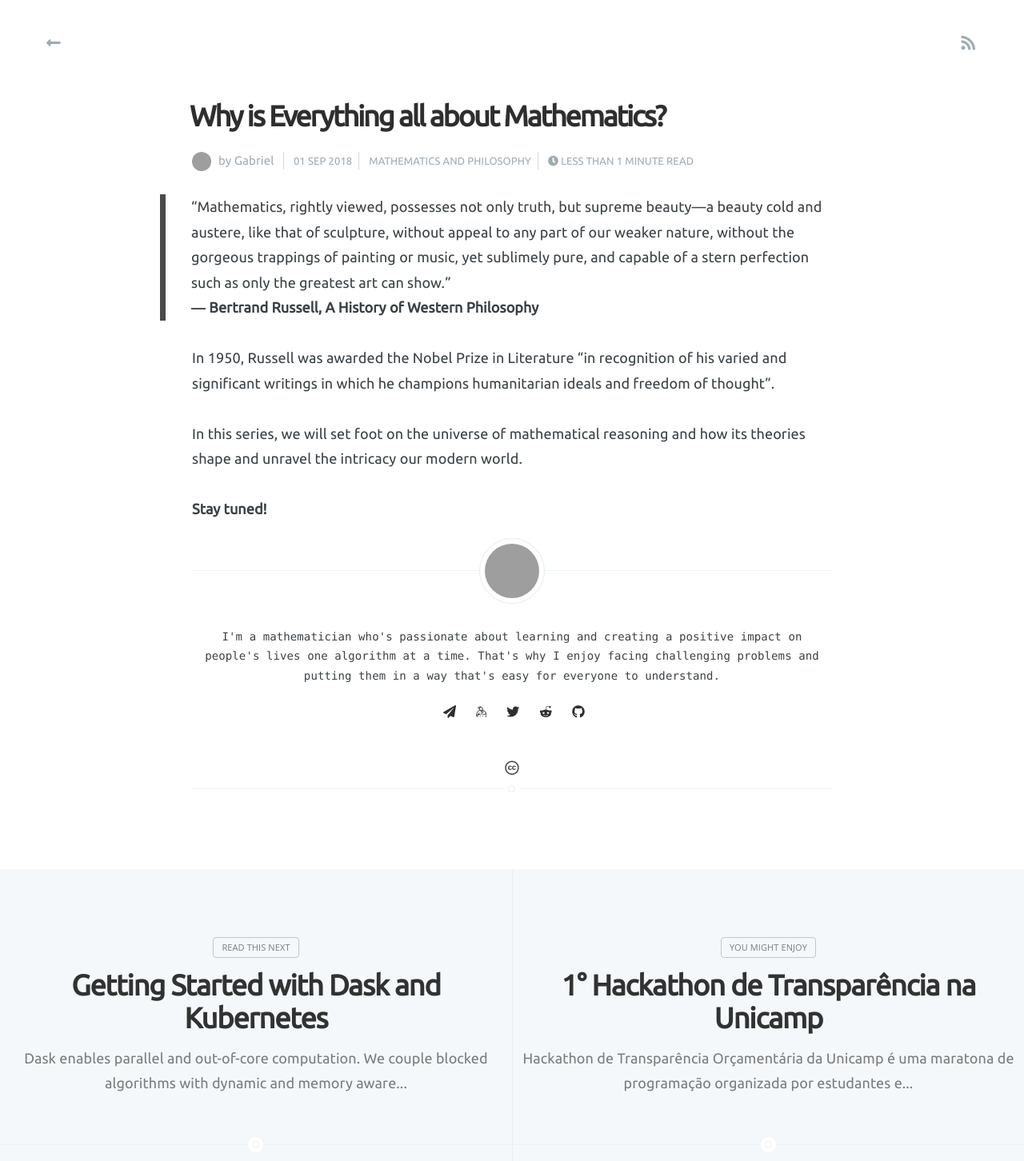
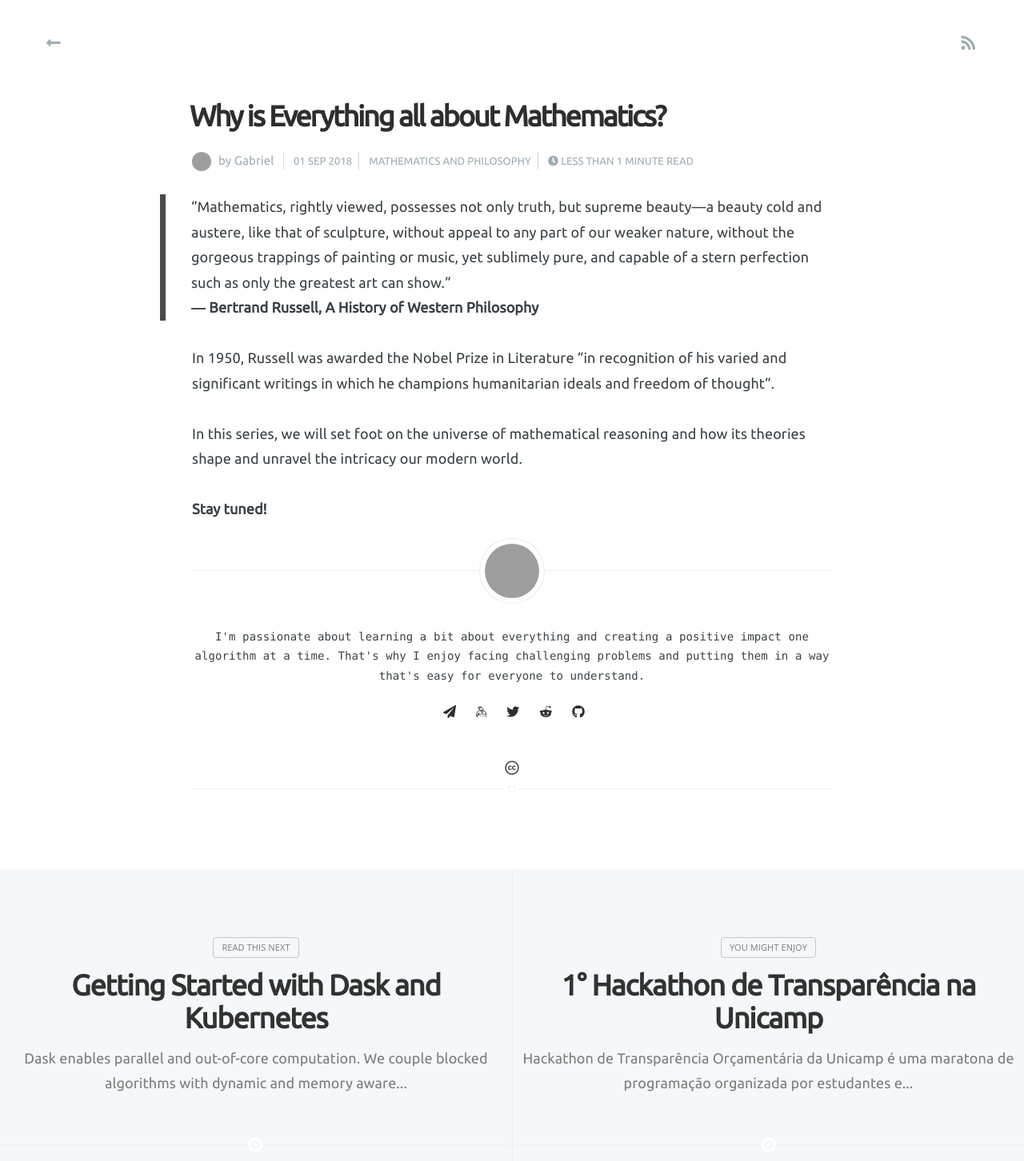
Before and after one commit to g4brielvs/g4brielvs.github.io, a Jekyll site: the page built from _posts/2018-09-01-why-is-everything-about-mathematics.md, in a window 1280 px wide. Shown: the whole page at 80% size. Built offline with Jekyll 4.4.1, drawn with Linux system fonts in a browser that asks for light colours; nearby versions of some CDN libraries; comment, search, counter and statistics services are not loaded; grey boxes are pictures that could not be loaded.

```diff
--- a/_data/authors.yml
+++ b/_data/authors.yml
@@ -1,16 +1,15 @@
-
 g4brielvs:
     name: Gabriel
     about:
-    bio: "I'm a mathematician who's passionate about learning and creating a positive impact on people's lives one algorithm at a time. That's why I enjoy facing challenging problems and putting them in a way that's easy for everyone to understand."
+    bio: "I'm passionate about learning a bit about everything and creating a positive impact one algorithm at a time. That's why I enjoy facing challenging problems and putting them in a way that's easy for everyone to understand."
     headline: "The true delight is in the finding out rather than in the knowing"
     uri: https://g4brielvs.me
     avatar: https://www.gravatar.com/avatar/0660104049615eddc106f1e001c2d0da?s=256
-    email: g4brielvs@g4brielvs.me
+    email: contact@g4brielvs.me
     keybase: g4brielvs
     twitter: g4brielvs
     reddit: g4brielvs
-    github:  g4brielvs
+    github: g4brielvs
     lastfm: g4brielvs
     goodreads: g4brielvs
     linkedin: g4brielvs
```
